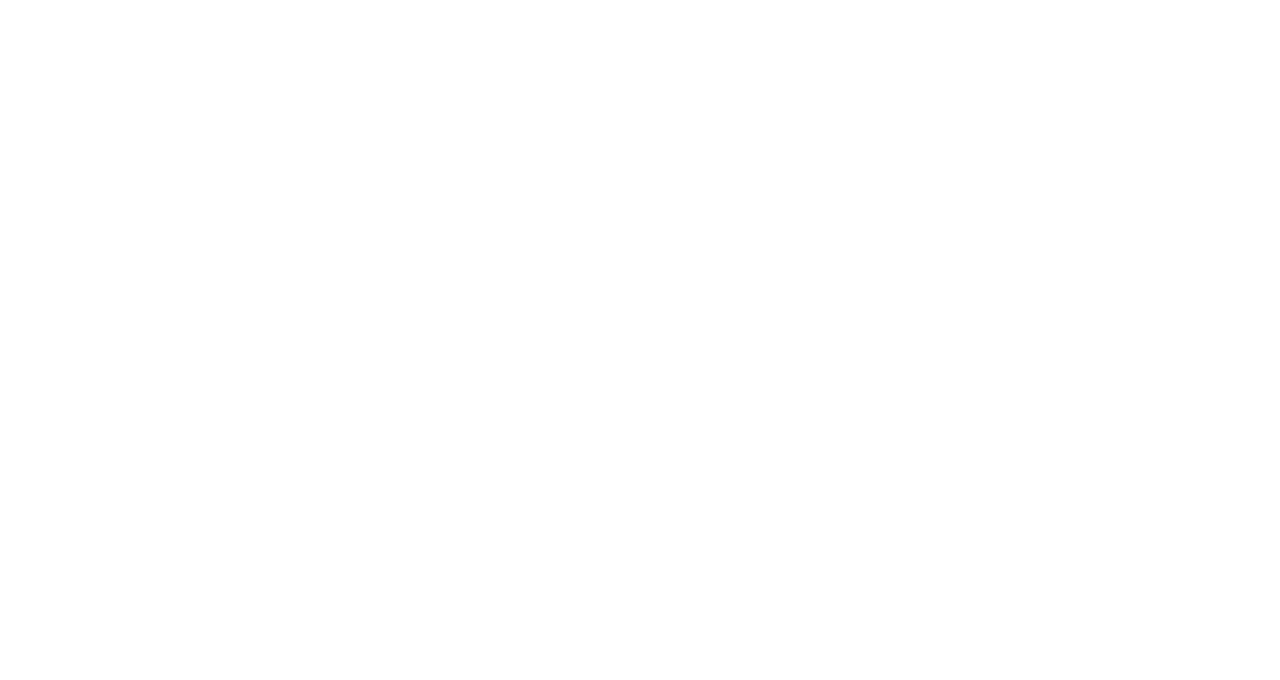
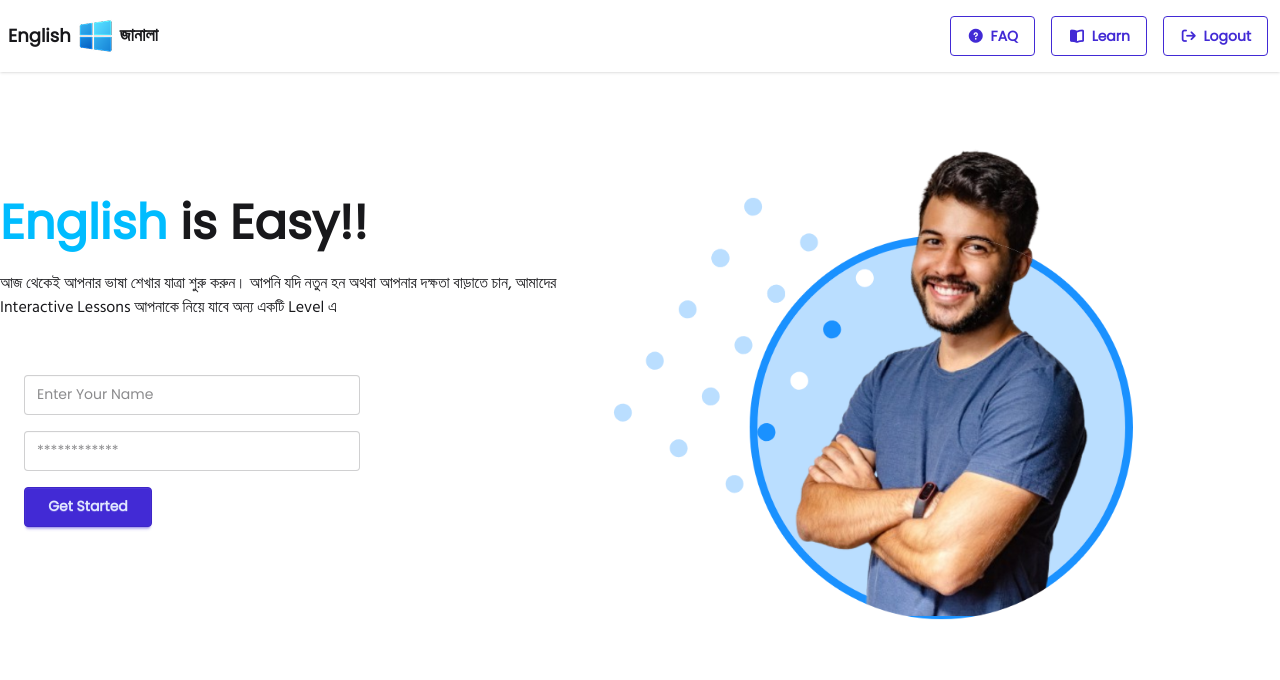
Before and after one commit to jihadsoyon/JavaScript-Learn-Practice, a plain HTML site: page English-janala/index.html in a window 1280 px wide. Drawn offline with nearby package versions, Linux system fonts and the light colour scheme.

Commit message:
designed navbar & herosection

```diff
--- a/English-janala/index.html
+++ b/English-janala/index.html
@@ -1,5 +1,6 @@
 <!DOCTYPE html>
 <html lang="en">
+
 <head>
     <meta charset="UTF-8">
     <meta name="viewport" content="width=device-width, initial-scale=1.0">
@@ -21,6 +22,84 @@
 </head>
 
 <body>
+    <header>
+        <div class="navbar bg-base-100 shadow-sm">
+            <div class="navbar-start w-full flex-1">
+                <div class="dropdown">
+                    <div tabindex="0" role="button" class="btn btn-ghost lg:hidden">
+                        <svg xmlns="http://www.w3.org/2000/svg" class="h-5 w-5" fill="none" viewBox="0 0 24 24"
+                            stroke="currentColor">
+                            <path stroke-linecap="round" stroke-linejoin="round" stroke-width="2"
+                                d="M4 6h16M4 12h8m-8 6h16" />
+                        </svg>
+                    </div>
+                    <ul tabindex="-1"
+                        class="menu menu-sm dropdown-content bg-base-100 rounded-box z-1 mt-3 w-52 p-2 shadow">
+                        <li>
+                            <a href="" class=""><i class="fa-solid fa-circle-question"></i> FAQ</a>
+                        </li>
+                        <li>
+                            <a href="" class=""><i class="fa-solid fa-book-open"></i> Learn</a>
+                        </li>
+                        <li>
+                            <a href="" class=""><i class="fa-solid fa-arrow-right-from-bracket"></i> Logout</a>
+                        </li>
+                    </ul>
+                </div>
+                <a href="" class="flex items-center gap-1">
+                    <span class="text-lg font-bold">English</span>
+                    <img src="./assets/logo.png" alt="">
+                    <span class="font-bangla text-lg font-semibold">জানালা</span>
+                </a>
+            </div>
+            <div class="navbar-end hidden lg:flex ">
+                <ul class="menu menu-horizontal px-1 space-x-4">
+                    <li>
+                        <a href="" class="btn btn-outline btn-primary"><i class="fa-solid fa-circle-question"></i>
+                            FAQ</a>
+                    </li>
+                    <li>
+                        <a href="" class="btn btn-outline btn-primary"><i class="fa-solid fa-book-open"></i> Learn</a>
+                    </li>
+                    <li>
+                        <a href="" class="btn btn-outline btn-primary"><i
+                                class="fa-solid fa-arrow-right-from-bracket"></i> Logout</a>
+                    </li>
+                </ul>
+            </div>
+        </div>
+    </header>
+
+    <section class="flex flex-col-reverse md:flex-row gap-10 justify-between items-center py-5 w-11/12 mx-  auto">
+        <div class="content flex-1 text-center md:text-left">
+            <h2 class="text-3xl md:text-5xl font-bold mb-6"><span class="text-sky-400">English</span> is Easy!!</h2>
+            <p class="font-bangla">আজ থেকেই আপনার ভাষা শেখার যাত্রা শুরু করুন। আপনি যদি নতুন হন অথবা আপনার দক্ষতা বাড়াতে
+                চান, আমাদের Interactive Lessons আপনাকে নিয়ে যাবে অন্য একটি Level এ</p>
+            <!-- Form Card -->
+            <div class="mt-8 max-w-sm mx-auto md:mx-0 bg-base-100 p-6 rounded-xl ">
+
+                <!-- Name Input -->
+                <div class="mb-4">
+                    <input type="text" placeholder="Enter Your Name" class="input input-bordered w-full" />
+                </div>
+
+                <!-- Password Input -->
+                <div class="mb-4">
+                    <input type="password" placeholder="************" class="input input-bordered w-full" />
+                </div>
+
+                <!-- Button -->
+                <button class="btn btn-primary w-32">
+                    Get Started
+                </button>
+
+            </div>
+        </div>
+        <div class="image flex-1">
+            <img src="./assets/hero-student.png" alt="">
+        </div>
+    </section>
 
 </body>
+
 </html>
```
Lines whose indentation alone changed are shown as unchanged.
